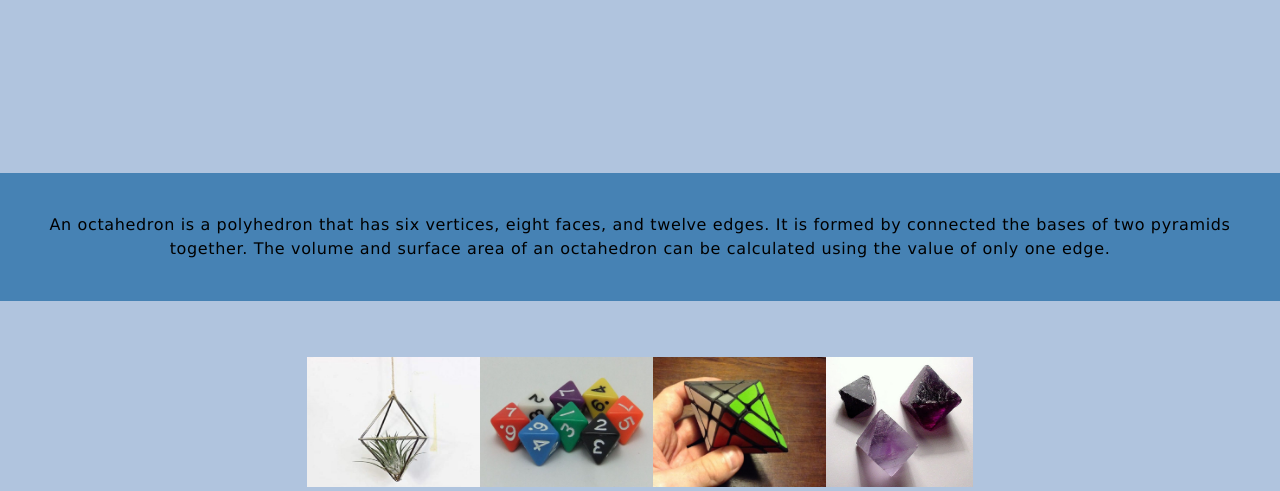
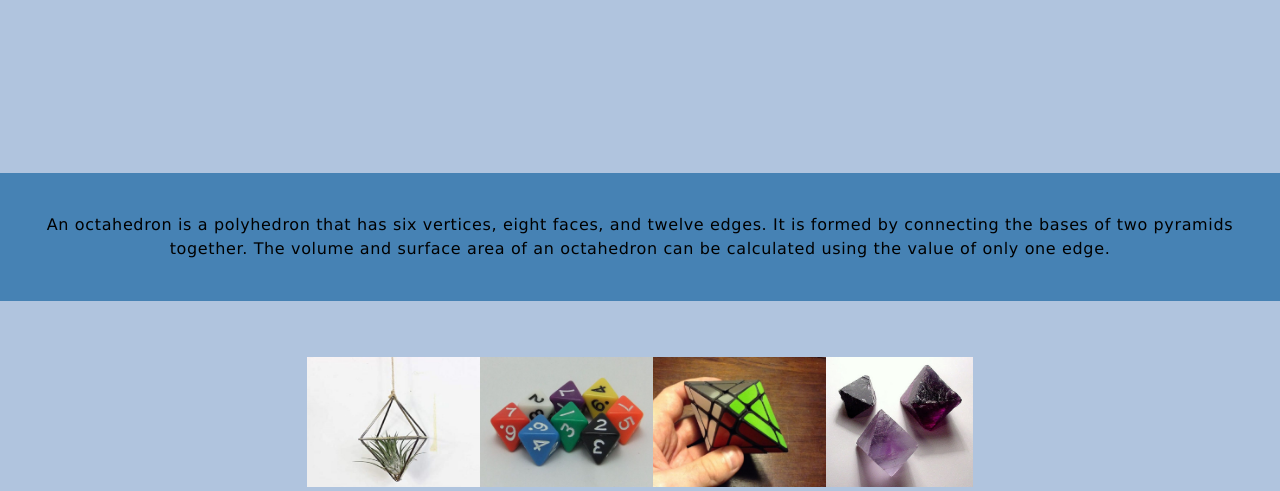
Before and after one commit to ICS20-Programming-Anita-K/Assign-02-PHP-Calculations, a PHP site: page / in a window 1280 px wide. Shown: the part 794-1285 px from the top of the page. Run offline with PHP 8.4, Linux system fonts and the light colour scheme.

Commit message:
index.php

```diff
--- a/index.php
+++ b/index.php
@@ -35,7 +35,7 @@
     <script defer src="https://code.getmdl.io/1.3.0/material.min.js"></script>
     <!-- form to get the base and height from the user -->
     <form action="./results.php" method="post" target="results">
-      <label for=lblBase>Edge (cm):</label>
+      <label for=lblEdge>Edge (cm):</label>
       <input type="text" id="base" placeholder="Enter the edge (cm)" name="edge"><br>
       <input type="submit" value="Calculate">
     </form>
@@ -44,7 +44,7 @@
 	    </iframe>
     <!-- Description of an octahedron -->
     <?php
-      echo "<center><h6>An octahedron is a polyhedron that has six vertices, eight faces, and twelve edges. It is formed by connected the bases of two pyramids together. The volume and surface area of an octahedron can be calculated using the value of only one edge.</h6></center>";
+      echo "<center><h6>An octahedron is a polyhedron that has six vertices, eight faces, and twelve edges. It is formed by connecting the bases of two pyramids together. The volume and surface area of an octahedron can be calculated using the value of only one edge.</h6></center>";
     ?>
     <br></br>
     <center><img src="./images/plant.jpg" width=13.5%><img src="./images/dice.jpg" width=13.5%><img src="./images/rubiks.jpg" width=13.5%><img src="./images/crystal.jpg" width=11.5%></center>
```
